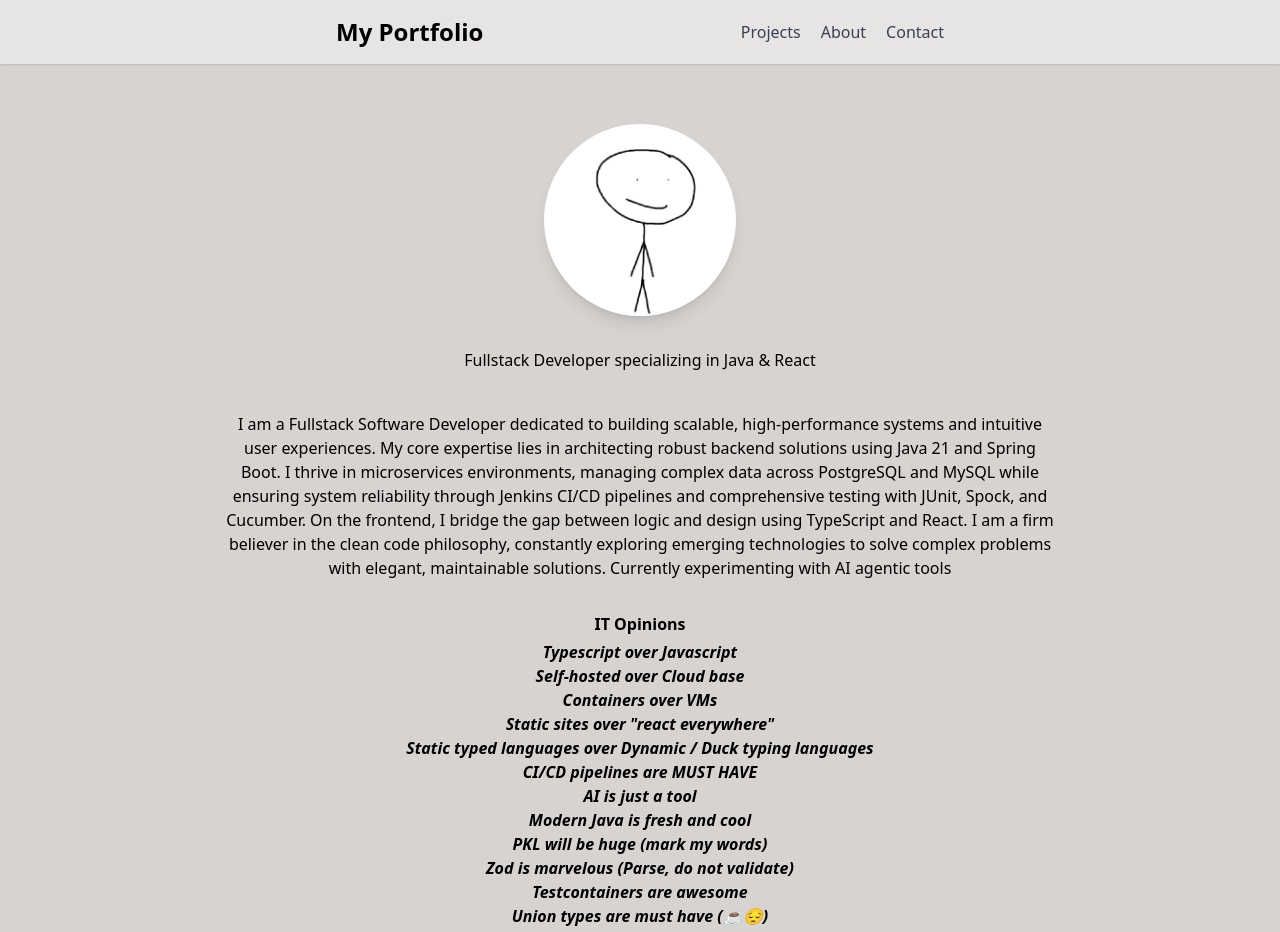
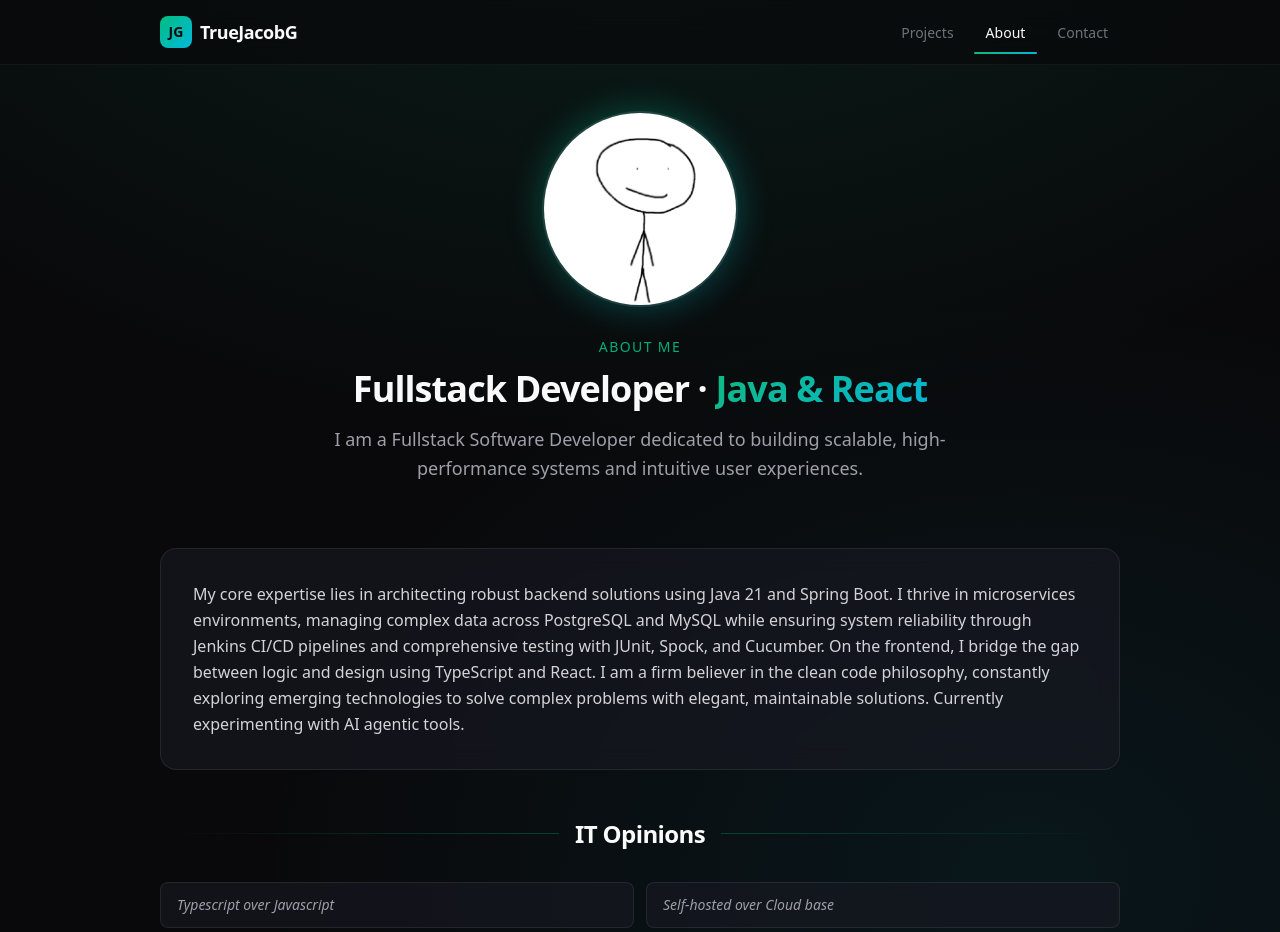
Before and after one commit to TrueJacobG/truejacobg-portfolio, a Next.js app: page /about in a window 1280 px wide. Shown: the top 932 px of the page. Built offline with nearby package versions, Linux system fonts and the light colour scheme.

Commit message:
update portfolio look

```diff
--- a/src/app/globals.css
+++ b/src/app/globals.css
@@ -1 +1,153 @@
 @import "tailwindcss";
+
+@source "../pages/**/*.{js,ts,jsx,tsx}";
+@source "../components/**/*.{js,ts,jsx,tsx}";
+
+@theme {
+  --font-sans: var(--font-geist-sans);
+  --font-mono: var(--font-geist-mono);
+
+  --color-surface: #111118;
+  --color-surface-raised: #1a1a24;
+  --color-surface-hover: #22222e;
+  --color-border: rgba(255, 255, 255, 0.08);
+  --color-border-hover: rgba(16, 185, 129, 0.4);
+  --color-accent: #10b981;
+  --color-accent-secondary: #06b6d4;
+  --color-muted: #71717a;
+}
+
+:root {
+  --background: #09090b;
+  --foreground: #fafafa;
+  --gradient-start: #10b981;
+  --gradient-end: #06b6d4;
+}
+
+html {
+  scroll-behavior: smooth;
+}
+
+body {
+  background-color: var(--background);
+  color: var(--foreground);
+  font-family: var(--font-geist-sans), system-ui, sans-serif;
+}
+
+::selection {
+  background-color: rgba(16, 185, 129, 0.35);
+  color: #fff;
+}
+
+@keyframes fade-up {
+  from {
+    opacity: 0;
+    transform: translateY(16px);
+  }
+  to {
+    opacity: 1;
+    transform: translateY(0);
+  }
+}
+
+@keyframes shimmer {
+  0% {
+    background-position: -200% center;
+  }
+  100% {
+    background-position: 200% center;
+  }
+}
+
+@keyframes pulse-glow {
+  0%,
+  100% {
+    opacity: 0.4;
+  }
+  50% {
+    opacity: 0.8;
+  }
+}
+
+.animate-fade-up {
+  animation: fade-up 0.6s ease-out both;
+}
+
+.animate-fade-up-delay-1 {
+  animation: fade-up 0.6s ease-out 0.1s both;
+}
+
+.animate-fade-up-delay-2 {
+  animation: fade-up 0.6s ease-out 0.2s both;
+}
+
+.animate-fade-up-delay-3 {
+  animation: fade-up 0.6s ease-out 0.3s both;
+}
+
+.gradient-text {
+  background: linear-gradient(135deg, var(--gradient-start), var(--gradient-end));
+  -webkit-background-clip: text;
+  background-clip: text;
+  color: transparent;
+}
+
+.bg-grid {
+  background-image:
+    linear-gradient(rgba(255, 255, 255, 0.03) 1px, transparent 1px),
+    linear-gradient(90deg, rgba(255, 255, 255, 0.03) 1px, transparent 1px);
+  background-size: 48px 48px;
+}
+
+.bg-glow {
+  background:
+    radial-gradient(ellipse 80% 50% at 50% -20%, rgba(16, 185, 129, 0.15), transparent),
+    radial-gradient(ellipse 60% 40% at 80% 60%, rgba(6, 182, 212, 0.08), transparent),
+    var(--background);
+}
+
+.glass-card {
+  background: rgba(26, 26, 36, 0.6);
+  backdrop-filter: blur(12px);
+  border: 1px solid var(--color-border);
+  transition: border-color 0.3s ease, box-shadow 0.3s ease, transform 0.3s ease;
+}
+
+.glass-card:hover {
+  border-color: var(--color-border-hover);
+  box-shadow: 0 8px 32px rgba(16, 185, 129, 0.08);
+  transform: translateY(-2px);
+}
+
+.nav-link {
+  position: relative;
+  color: var(--color-muted);
+  transition: color 0.2s ease;
+}
+
+.nav-link:hover,
+.nav-link-active {
+  color: var(--foreground);
+}
+
+.nav-link::after {
+  content: "";
+  position: absolute;
+  bottom: -4px;
+  left: 0;
+  width: 0;
+  height: 2px;
+  background: linear-gradient(90deg, var(--gradient-start), var(--gradient-end));
+  transition: width 0.3s ease;
+  border-radius: 1px;
+}
+
+.nav-link:hover::after,
+.nav-link-active::after {
+  width: 100%;
+}
+
+.section-divider {
+  height: 1px;
+  background: linear-gradient(90deg, transparent, var(--color-border), transparent);
+}
--- a/src/app/layout.tsx
+++ b/src/app/layout.tsx
@@ -21,7 +21,7 @@ export default function RootLayout({
   return (
     <html lang="en">
       <Metadata />
-      <body className={`${geistSans.variable} ${geistMono.variable} antialiased`}>{children}</body>
+      <body className={`${geistSans.variable} ${geistMono.variable} font-sans antialiased`}>{children}</body>
     </html>
   );
 }
--- a/src/components/menu.tsx
+++ b/src/components/menu.tsx
@@ -1,34 +1,43 @@
 import Link from "next/link";
-import "@/app/globals.css";
+import { useRouter } from "next/router";
+
+const navItems = [
+  { href: "/", label: "Projects" },
+  { href: "/about", label: "About" },
+  { href: "/contact", label: "Contact" },
+];
 
 const Menu = () => {
+  const router = useRouter();
+
   return (
-        <header className="shadow bg-stone-200 text-center">
-        <div className="max-w-2xl mx-auto px-4 sm:px-6 lg:px-8">
+    <header className="sticky top-0 z-50 border-b border-white/5 bg-zinc-950/70 backdrop-blur-xl">
+      <div className="max-w-5xl mx-auto px-4 sm:px-6 lg:px-8">
         <nav className="flex justify-between items-center h-16">
-                <div className="flex-shrink-0">
-                    <h1 className="text-2xl font-bold">My Portfolio</h1>
-                </div>
-                <ul className="flex space-x-5">
-                    <li>
-                        <Link href="/" className="text-gray-700 hover:text-blue-500">Projects
+          <Link href="/" className="group flex items-center gap-2">
+            <span className="flex h-8 w-8 items-center justify-center rounded-lg bg-gradient-to-br from-emerald-500 to-cyan-500 text-sm font-bold text-zinc-950">
+              JG
+            </span>
+            <span className="text-lg font-semibold tracking-tight group-hover:text-emerald-400 transition-colors">
+              TrueJacobG
+            </span>
+          </Link>
+          <ul className="flex items-center gap-1 sm:gap-2">
+            {navItems.map(({ href, label }) => {
+              const isActive = router.pathname === href || (href !== "/" && router.pathname.startsWith(href));
+              return (
+                <li key={href}>
+                  <Link href={href} className={`nav-link px-3 py-2 text-sm font-medium ${isActive ? "nav-link-active" : ""}`}>
+                    {label}
                   </Link>
                 </li>
-                    <li>
-                        <Link href="/about"  className="text-gray-700 hover:text-blue-500">
-                            About
-                        </Link>
-                    </li>
-                    <li>
-                        <Link href="/contact" className="text-gray-700 hover:text-blue-500">
-                            Contact
-                        </Link>
-                    </li>
+              );
+            })}
           </ul>
         </nav>
       </div>
     </header>
-    )
-}
+  );
+};
 
 export default Menu;
--- /dev/null
+++ b/src/components/pageShell.tsx
@@ -0,0 +1,17 @@
+import Menu from "@/components/menu";
+
+interface PageShellProps {
+  children: React.ReactNode;
+  className?: string;
+}
+
+const PageShell = ({ children, className = "" }: PageShellProps) => {
+  return (
+    <div className="min-h-screen bg-glow bg-grid">
+      <Menu />
+      <main className={`max-w-5xl mx-auto py-12 px-4 sm:px-6 lg:px-8 pb-16 ${className}`}>{children}</main>
+    </div>
+  );
+};
+
+export default PageShell;
--- /dev/null
+++ b/src/pages/_app.tsx
@@ -0,0 +1,23 @@
+import "@/app/globals.css";
+import type { AppProps } from "next/app";
+import localFont from "next/font/local";
+
+const geistSans = localFont({
+  src: "../app/fonts/GeistVF.woff",
+  variable: "--font-geist-sans",
+  weight: "100 900",
+});
+
+const geistMono = localFont({
+  src: "../app/fonts/GeistMonoVF.woff",
+  variable: "--font-geist-mono",
+  weight: "100 900",
+});
+
+export default function App({ Component, pageProps }: AppProps) {
+  return (
+    <div className={`${geistSans.variable} ${geistMono.variable} font-sans antialiased min-h-screen`}>
+      <Component {...pageProps} />
+    </div>
+  );
+}
--- a/src/pages/about/index.tsx
+++ b/src/pages/about/index.tsx
@@ -1,58 +1,78 @@
-import "@/app/globals.css";
-import Menu from "@/components/menu";
 import Metadata from "@/components/metadata";
+import PageShell from "@/components/pageShell";
 import Image from "next/image";
+
+const opinions = [
+  "Typescript over Javascript",
+  "Self-hosted over Cloud base",
+  "Containers over VMs",
+  'Static sites over "react everywhere"',
+  "Static typed languages over Dynamic / Duck typing languages",
+  "CI/CD pipelines are MUST HAVE",
+  "AI is just a tool",
+  "Modern Java is fresh and cool",
+  "PKL will be huge (mark my words)",
+  "Zod is marvelous (Parse, do not validate)",
+  "Testcontainers are awesome",
+  "Union types are must have (☕😔)",
+  "Postgres for (almost) everything",
+  "Composition over Inheritance",
+  "HTMX over SPAs (in 90% of cases)",
+  "Boring technology wins",
+  "Small PRs are a superpower",
+];
 
 const About = () => {
   return (
     <>
       <Metadata />
-      <main>
-        <div className="min-h-screen bg-stone-300">
-          <Menu />
-          <main className="max-w-4xl mx-auto py-15 px-4 sm:px-6 lg:px-8">
-            <div className="flex justify-center mb-8">
-              <div className="w-48 h-48 rounded-full overflow-hidden shadow-lg transform transition duration-300 hover:scale-105 hover:shadow-2xl">
-                <Image src="/image.png" alt="Image of me" width={200} height={200} className="object-cover" />
+      <PageShell>
+        <section className="text-center mb-16 animate-fade-up">
+          <div className="relative inline-block mb-8">
+            <div className="absolute -inset-1 rounded-full bg-gradient-to-br from-emerald-500/30 to-cyan-500/30 blur-lg" />
+            <div className="relative w-40 h-40 sm:w-48 sm:h-48 rounded-full overflow-hidden ring-2 ring-white/10">
+              <Image src="/image.png" alt="Jakub Gradzewicz" width={200} height={200} className="object-cover w-full h-full" />
+            </div>
+          </div>
+          <p className="text-emerald-400/80 text-sm font-mono tracking-widest uppercase mb-3">About Me</p>
+          <h1 className="text-3xl sm:text-4xl font-bold tracking-tight mb-4">
+            Fullstack Developer · <span className="gradient-text">Java & React</span>
+          </h1>
+          <p className="text-zinc-400 text-lg max-w-2xl mx-auto leading-relaxed">
+            I am a Fullstack Software Developer dedicated to building scalable, high-performance systems and intuitive
+            user experiences.
+          </p>
+        </section>
+
+        <section className="glass-card rounded-2xl p-6 sm:p-8 mb-12 animate-fade-up-delay-1">
+          <p className="text-zinc-300 leading-relaxed text-center sm:text-left">
+            My core expertise lies in architecting robust backend solutions using Java 21 and Spring Boot. I thrive in
+            microservices environments, managing complex data across PostgreSQL and MySQL while ensuring system
+            reliability through Jenkins CI/CD pipelines and comprehensive testing with JUnit, Spock, and Cucumber. On the
+            frontend, I bridge the gap between logic and design using TypeScript and React. I am a firm believer in the
+            clean code philosophy, constantly exploring emerging technologies to solve complex problems with elegant,
+            maintainable solutions. Currently experimenting with AI agentic tools.
+          </p>
+        </section>
+
+        <section className="animate-fade-up-delay-2">
+          <div className="flex items-center gap-4 mb-8">
+            <div className="h-px flex-1 bg-gradient-to-r from-transparent to-emerald-500/30" />
+            <h2 className="text-2xl font-bold tracking-tight">IT Opinions</h2>
+            <div className="h-px flex-1 bg-gradient-to-l from-transparent to-emerald-500/30" />
+          </div>
+          <div className="grid sm:grid-cols-2 gap-3">
+            {opinions.map((opinion) => (
+              <div
+                key={opinion}
+                className="glass-card rounded-lg px-4 py-3 text-sm text-zinc-400 italic hover:text-zinc-300 transition-colors"
+              >
+                {opinion}
               </div>
-            </div>
-            <div className="space-y-10 text-center mb-8">
-              <p>Fullstack Developer specializing in Java & React</p>
-              <p>
-                I am a Fullstack Software Developer dedicated to building scalable, high-performance systems and intuitive user experiences.
-                My core expertise lies in architecting robust backend solutions using Java 21 and Spring Boot. I thrive in microservices
-                environments, managing complex data across PostgreSQL and MySQL while ensuring system reliability through Jenkins CI/CD
-                pipelines and comprehensive testing with JUnit, Spock, and Cucumber. On the frontend, I bridge the gap between logic and
-                design using TypeScript and React. I am a firm believer in the clean code philosophy, constantly exploring emerging
-                technologies to solve complex problems with elegant, maintainable solutions. Currently experimenting with AI agentic tools
-              </p>
-            </div>
-            <div className="space-y-1 text-center mb-8 font-semibold">
-              <h1 className="bold">IT Opinions</h1>
-              <div className="italic">
-                <p>Typescript over Javascript</p>
-                <p>Self-hosted over Cloud base</p>
-                <p>Containers over VMs</p>
-                <p>Static sites over {'"react everywhere"'}</p>
-                <p>Static typed languages over Dynamic / Duck typing languages</p>
-                <p>CI/CD pipelines are MUST HAVE</p>
-                <p>AI is just a tool</p>
-                <p>Modern Java is fresh and cool</p>
-                <p>PKL will be huge (mark my words)</p>
-                <p>Zod is marvelous (Parse, do not validate)</p>
-                <p>Testcontainers are awesome</p>
-                <p>Union types are must have (☕😔)</p>
-                <p>Postgres for (almost) everything</p>
-                <p>Composition over Inheritance</p>
-                <p>HTMX over SPAs (in 90% of cases)</p>
-                <p>Boring technology wins</p>
-                <p>Small PRs are a superpower</p>
-              </div>
-            </div>
-          </main>
-        </div>
-        {/* about?? */}
-      </main>
+            ))}
+          </div>
+        </section>
+      </PageShell>
     </>
   );
 };
--- a/src/pages/contact/index.tsx
+++ b/src/pages/contact/index.tsx
@@ -1,37 +1,57 @@
-import Menu from "@/components/menu";
-import "@/app/globals.css";
 import Metadata from "@/components/metadata";
+import PageShell from "@/components/pageShell";
 import Link from "next/link";
-import {FaArrowUp, FaGithub, FaLinkedin} from "react-icons/fa";
+import { FaArrowUpRightFromSquare, FaGithub, FaLinkedin } from "react-icons/fa6";
+
+const socialLinks = [
+  {
+    href: "https://github.com/TrueJacobG",
+    label: "GitHub",
+    handle: "@TrueJacobG",
+    icon: FaGithub,
+    accent: "hover:border-zinc-400/30 hover:shadow-zinc-500/10",
+    iconColor: "text-zinc-300",
+  },
+  {
+    href: "https://www.linkedin.com/in/jakub-gradzewicz/",
+    label: "LinkedIn",
+    handle: "jakub-gradzewicz",
+    icon: FaLinkedin,
+    accent: "hover:border-blue-500/30 hover:shadow-blue-500/10",
+    iconColor: "text-blue-400",
+  },
+];
 
 const Contact = () => {
   return (
     <>
-            <Metadata/>
-            <main>
-                <div className="min-h-screen bg-stone-300">
-                    <Menu/>
-                    <main className="max-w-7xl mx-auto py-10 px-4 sm:px-6 lg:px-8">
-                        <h2 className="text-3xl font-bold mb-8 text-center">Find me on</h2>
-                        <div className="flex flex-wrap justify-center gap-8">
-                            <Link href="https://github.com/TrueJacobG" target="_blank">
-                                    <div className="w-48 h-48 bg-white flex flex-col justify-center items-center rounded-lg shadow-md group transition-all duration-300 ease-in-out hover:shadow-xl hover:bg-gray-200">
-                                        <FaGithub className="text-6xl text-gray-800 mb-4" />
-                                        <span className="text-xl font-semibold text-gray-700">GitHub</span>
-                                        <FaArrowUp className="mt-2 text-gray-500 opacity-0 transform translate-y-2 group-hover:opacity-100 group-hover:-translate-y-1 transition-all duration-300 ease-in-out" />
+      <Metadata />
+      <PageShell>
+        <section className="text-center mb-16 animate-fade-up">
+          <p className="text-emerald-400/80 text-sm font-mono tracking-widest uppercase mb-4">Get in Touch</p>
+          <h1 className="text-4xl sm:text-5xl font-bold tracking-tight mb-6">
+            Let&apos;s <span className="gradient-text">connect</span>
+          </h1>
+          <p className="text-zinc-400 text-lg max-w-xl mx-auto">
+            Find me on social platforms — always happy to chat about code, coffee, or fishing.
+          </p>
+        </section>
+
+        <div className="grid sm:grid-cols-2 gap-6 max-w-2xl mx-auto animate-fade-up-delay-1">
+          {socialLinks.map(({ href, label, handle, icon: Icon, accent, iconColor }) => (
+            <Link key={href} href={href} target="_blank" rel="noopener noreferrer" className="group">
+              <div className={`glass-card rounded-2xl p-8 flex flex-col items-center gap-4 ${accent}`}>
+                <Icon className={`text-5xl ${iconColor} group-hover:scale-110 transition-transform duration-300`} />
+                <div className="text-center">
+                  <span className="block text-xl font-semibold text-zinc-100">{label}</span>
+                  <span className="block text-sm text-zinc-500 mt-1">{handle}</span>
+                </div>
+                <FaArrowUpRightFromSquare className="text-xs text-zinc-600 group-hover:text-emerald-400 opacity-0 group-hover:opacity-100 transition-all" />
               </div>
             </Link>
-                            <Link href="https://www.linkedin.com/in/jakub-gradzewicz/" target="_blank">
-                                    <div className="w-48 h-48 bg-white flex flex-col justify-center items-center rounded-lg shadow-md group transition-all duration-300 ease-in-out hover:shadow-xl hover:bg-gray-200">
-                                        <FaLinkedin className="text-6xl text-blue-700 mb-4" />
-                                        <span className="text-xl font-semibold text-gray-700">LinkedIn</span>
-                                        <FaArrowUp className="mt-2 text-gray-500 opacity-0 transform translate-y-2 group-hover:opacity-100 group-hover:-translate-y-1 transition-all duration-300 ease-in-out" />
+          ))}
         </div>
-                            </Link>
-                        </div>
-                    </main>
-                </div>
-            </main>
+      </PageShell>
     </>
   );
 };
```
Also changed, not shown: src/components/sectionHeader.tsx (added, +20 -0 lines), src/components/squareBox.tsx (+26 -16 lines), src/pages/index.tsx (+143 -115 lines). Lines whose indentation alone changed are shown as unchanged.
